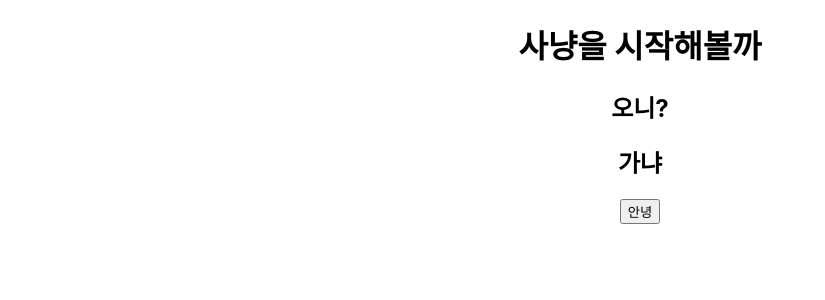
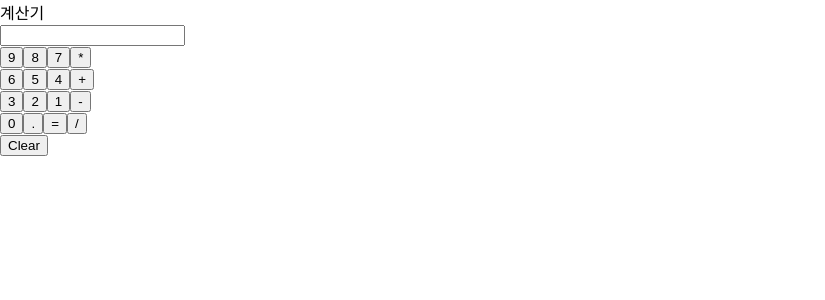
Before and after one commit to redsky21/firstFront, a React (Create React App) app: page / in a window 1280 px wide. Shown: the top 300 px of the page, without its empty margins (0-825 px from the left). Built offline with nearby package versions, Linux system fonts and the light colour scheme.

Commit message:
계산기 추가

```diff
--- a/src/App.tsx
+++ b/src/App.tsx
@@ -10,12 +10,43 @@ function App() {
     }, [])
 
     return (
-        <div className="App">
-            <h1>사냥을 시작해볼까</h1>
-            <h2>{a}</h2>
-            <h2>{firstState}</h2>
-            <button onClick={()=>{setFirstState('바이')}}>안녕</button>
+        <div className="row-wrapper">
+        <div className="name">
+          <span>계산기</span>
         </div>
+        <input className="display" />
+        <div className="row">
+          <button >9</button>
+          <button >8</button>
+          <button >7</button>
+          <button >*</button>
+        </div>
+        <div className="row">
+          <button >6</button>
+          <button >5</button>
+          <button >4</button>
+          <button >+</button>
+        </div>
+        <div className="row">
+          <button >3</button>
+          <button >2</button>
+          <button >1</button>
+          <button >-</button>
+        </div>
+        <div className="row">
+          <button >0</button>
+          <button >.</button>
+          <button >=</button>
+          <button >/</button>
+        </div>
+        <div>
+          <button
+            className="clear-button"
+          >
+            Clear
+          </button>
+        </div>
+      </div>
     )
 }
 
```
